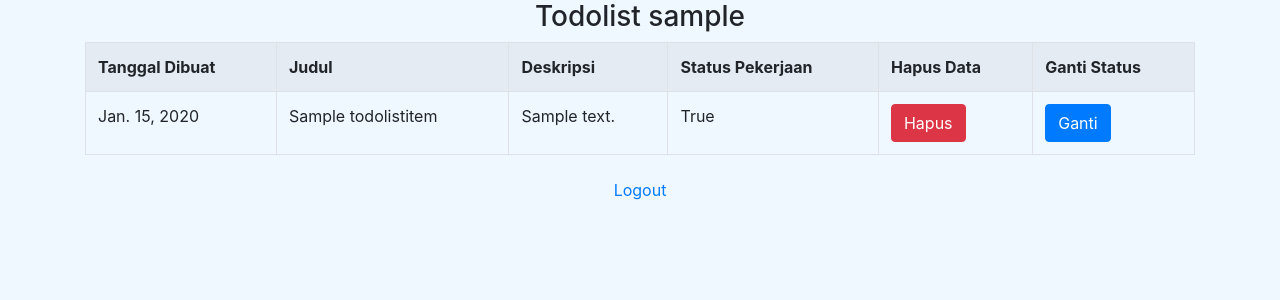
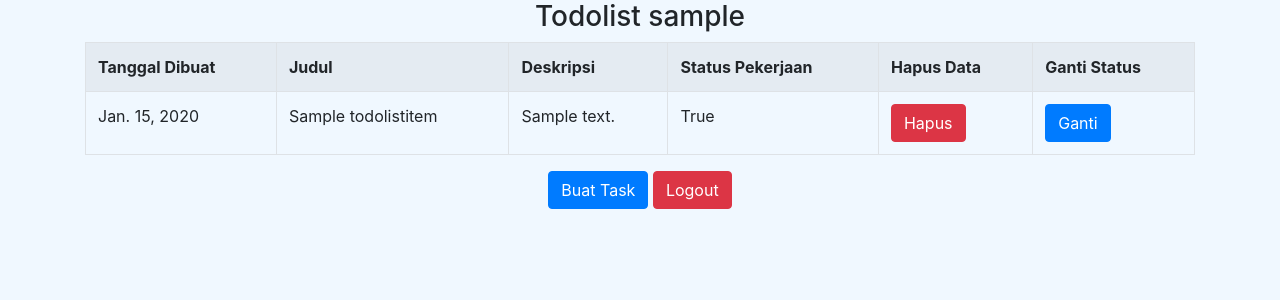
Before and after one commit to TakeMeGH/lab2-pbp, a Django app: page /todolist/ in a window 1280 px wide. Shown: the top 300 px of the page. Run offline with Django 4.2, Linux system fonts and the light colour scheme; a user stored in the database is signed in; tables that the repository leaves empty hold one stand-in row (values such as "Sample post").

Commit message:
update fitur

```diff
--- a/todolist/templates/create_task.html
+++ b/todolist/templates/create_task.html
@@ -13,6 +13,7 @@
                 {{form.as_table}}
                 <br>
                 <button class="btn btn-primary">Tambah list</button>
+                <a href="{% url 'todolist:show_todolist' %}" class="btn btn-secondary">Kembali</a>
             </form>
         </div>
     </div>
--- a/todolist/templates/todolist.html
+++ b/todolist/templates/todolist.html
@@ -31,7 +31,8 @@
   <div class="container">
     <div class="row">
       <div class="col text-center">
-        <button class="btn btn-link"><a href="{% url 'todolist:logout' %}">Logout</a></button>
+        <a href="{% url 'todolist:create_more_task' %}" class="btn btn-primary">Buat Task</a>
+        <a href="{% url 'todolist:logout' %}" class="btn btn-danger">Logout</a>
       </div>
     </div>
   </div>
```
